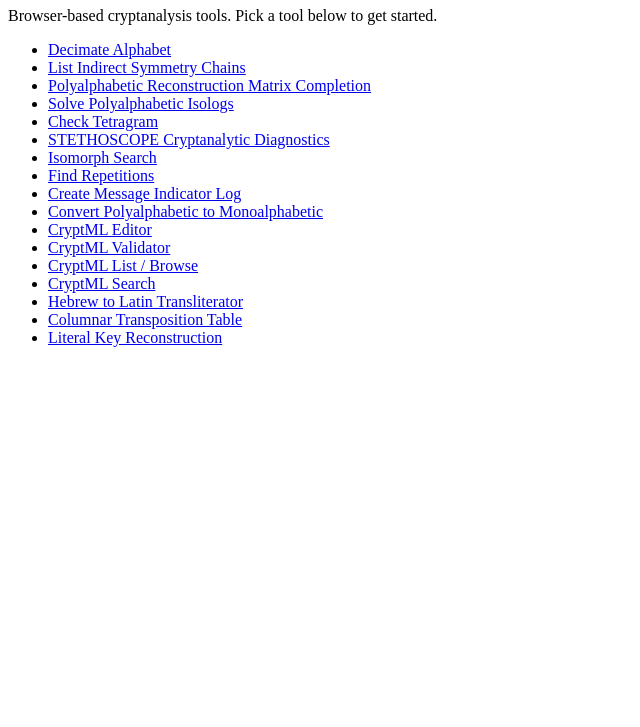
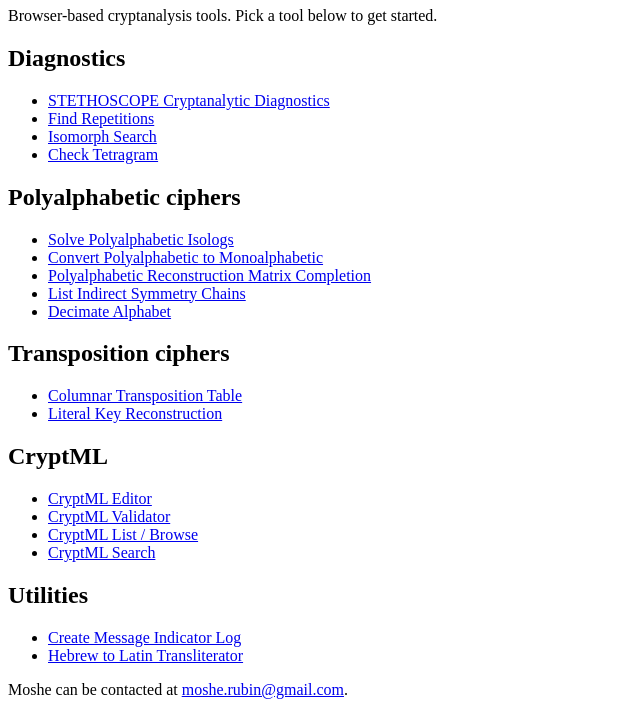
Before and after one commit to mosherubin/crypto-tools, a plain HTML site: page docs/index.html in a window 1280 px wide. Shown: the part 73-800 px from the top of the page, without its empty margins (0-640 px from the left). Drawn offline with Linux system fonts and the light colour scheme.

Commit message:
Index page: group tools, add tooltips, heading and contact line
Sort the tools into Diagnostics, Polyalphabetic ciphers, Transposition
ciphers, CryptML and Utilities, with hover tooltips on every link and
group heading. Rename the heading to "Moshe Rubin's crypto-tools" and
add a contact line at the bottom.

Co-Authored-By: Claude Fable 5.2 <noreply@anthropic.com>

```diff
--- a/docs/index.html
+++ b/docs/index.html
@@ -6,27 +6,47 @@
   <title>crypto-tools</title>
 </head>
 <body>
-  <h1>crypto-tools</h1>
+  <h1>Moshe Rubin's crypto-tools</h1>
   <p>Browser-based cryptanalysis tools. Pick a tool below to get started.</p>
+
+  <h2 title="Tests that characterize a ciphertext and help identify the type of cipher.">Diagnostics</h2>
   <ul>
-    <li><a href="decimate-alphabet.html">Decimate Alphabet</a></li>
-    <li><a href="indirect-symmetry.html">List Indirect Symmetry Chains</a></li>
-    <li><a href="complete-reconstruction-matrix.html">Polyalphabetic Reconstruction Matrix Completion</a></li>
-    <li><a href="solve-polyalphabetic-isologs.html">Solve Polyalphabetic Isologs</a></li>
-    <li><a href="check-tetragram.html">Check Tetragram</a></li>
-    <li><a href="stethoscope.html">STETHOSCOPE Cryptanalytic Diagnostics</a></li>
-    <li><a href="isomorph.html">Isomorph Search</a></li>
-    <li><a href="find-repetitions.html">Find Repetitions</a></li>
-    <li><a href="create-message-indicator-log.html">Create Message Indicator Log</a></li>
-    <li><a href="convert-polyalphabetic-to-monoalphabetic.html">Convert Polyalphabetic to Monoalphabetic</a></li>
-    <li><a href="cryptml-editor.html">CryptML Editor</a></li>
-    <li><a href="cryptml-validator.html">CryptML Validator</a></li>
-    <li><a href="cryptml-list.html">CryptML List / Browse</a></li>
-    <li><a href="cryptml-search.html">CryptML Search</a></li>
-    <li><a href="hebrew-transliterator.html">Hebrew to Latin Transliterator</a></li>
-    <li><a href="columnar-transposition.html">Columnar Transposition Table</a></li>
-    <li><a href="literal-key-reconstruction.html">Literal Key Reconstruction</a></li>
+    <li><a href="stethoscope.html" title="Run a battery of statistical tests on a ciphertext to help identify the type of cipher.">STETHOSCOPE Cryptanalytic Diagnostics</a></li>
+    <li><a href="find-repetitions.html" title="Find repeated sequences within one ciphertext or across several, with their positions and intervals.">Find Repetitions</a></li>
+    <li><a href="isomorph.html" title="Search one or more ciphertexts for isomorphs: sequences sharing the same pattern of repeated letters.">Isomorph Search</a></li>
+    <li><a href="check-tetragram.html" title="Look up a tetragram, with optional wildcards, against the frequency data used by the Quagmire solver.">Check Tetragram</a></li>
   </ul>
+
+  <h2 title="Tools for solving periodic polyalphabetic ciphers and reconstructing their alphabets.">Polyalphabetic ciphers</h2>
+  <ul>
+    <li><a href="solve-polyalphabetic-isologs.html" title="Reduce two periodic polyalphabetic isologs (same plaintext, different keys) to monoalphabetic terms, following Sinkov.">Solve Polyalphabetic Isologs</a></li>
+    <li><a href="convert-polyalphabetic-to-monoalphabetic.html" title="Convert a periodic polyalphabetic ciphertext to monoalphabetic form using a reconstruction matrix.">Convert Polyalphabetic to Monoalphabetic</a></li>
+    <li><a href="complete-reconstruction-matrix.html" title="Fill in a partial polyalphabetic reconstruction matrix using indirect symmetry of position.">Polyalphabetic Reconstruction Matrix Completion</a></li>
+    <li><a href="indirect-symmetry.html" title="List every chain derivable between each pair of secondary alphabets in a reconstruction matrix.">List Indirect Symmetry Chains</a></li>
+    <li><a href="decimate-alphabet.html" title="Decimate an alphabet at every interval and show the cycle decomposition for each.">Decimate Alphabet</a></li>
+  </ul>
+
+  <h2 title="Tools for working with transposition ciphers and their keys.">Transposition ciphers</h2>
+  <ul>
+    <li><a href="columnar-transposition.html" title="Write a ciphertext into a columnar transposition table under a given key, left-to-right or right-to-left.">Columnar Transposition Table</a></li>
+    <li><a href="literal-key-reconstruction.html" title="Recover the word or phrase behind a transposition numerical key, using the keyword reconstruction table.">Literal Key Reconstruction</a></li>
+  </ul>
+
+  <h2 title="Tools for creating, checking and browsing files in the CryptML ciphertext-exchange format.">CryptML</h2>
+  <ul>
+    <li><a href="cryptml-editor.html" title="Create and edit CryptML ciphertext-exchange files.">CryptML Editor</a></li>
+    <li><a href="cryptml-validator.html" title="Check a .cryptml file against the current spec before sharing or submitting it.">CryptML Validator</a></li>
+    <li><a href="cryptml-list.html" title="List every ciphertext in the published corpus or in your own .cryptml files, one line each.">CryptML List / Browse</a></li>
+    <li><a href="cryptml-search.html" title="Search every field of the published corpus or your own .cryptml files with AND/OR expressions.">CryptML Search</a></li>
+  </ul>
+
+  <h2 title="Supporting tools for preparing and organizing ciphertexts.">Utilities</h2>
+  <ul>
+    <li><a href="create-message-indicator-log.html" title="Build a log of message indicators from a set of ciphertexts.">Create Message Indicator Log</a></li>
+    <li><a href="hebrew-transliterator.html" title="Map Hebrew letters to fixed Latin stand-ins so a Hebrew ciphertext can be run through the ASCII-only tools.">Hebrew to Latin Transliterator</a></li>
+  </ul>
+
+  <p>Moshe can be contacted at <a href="mailto:moshe.rubin@gmail.com">moshe.rubin@gmail.com</a>.</p>
 <script data-goatcounter="https://mosherubin.goatcounter.com/count" async src="//gc.zgo.at/count.js"></script>
 </body>
 </html>
```
